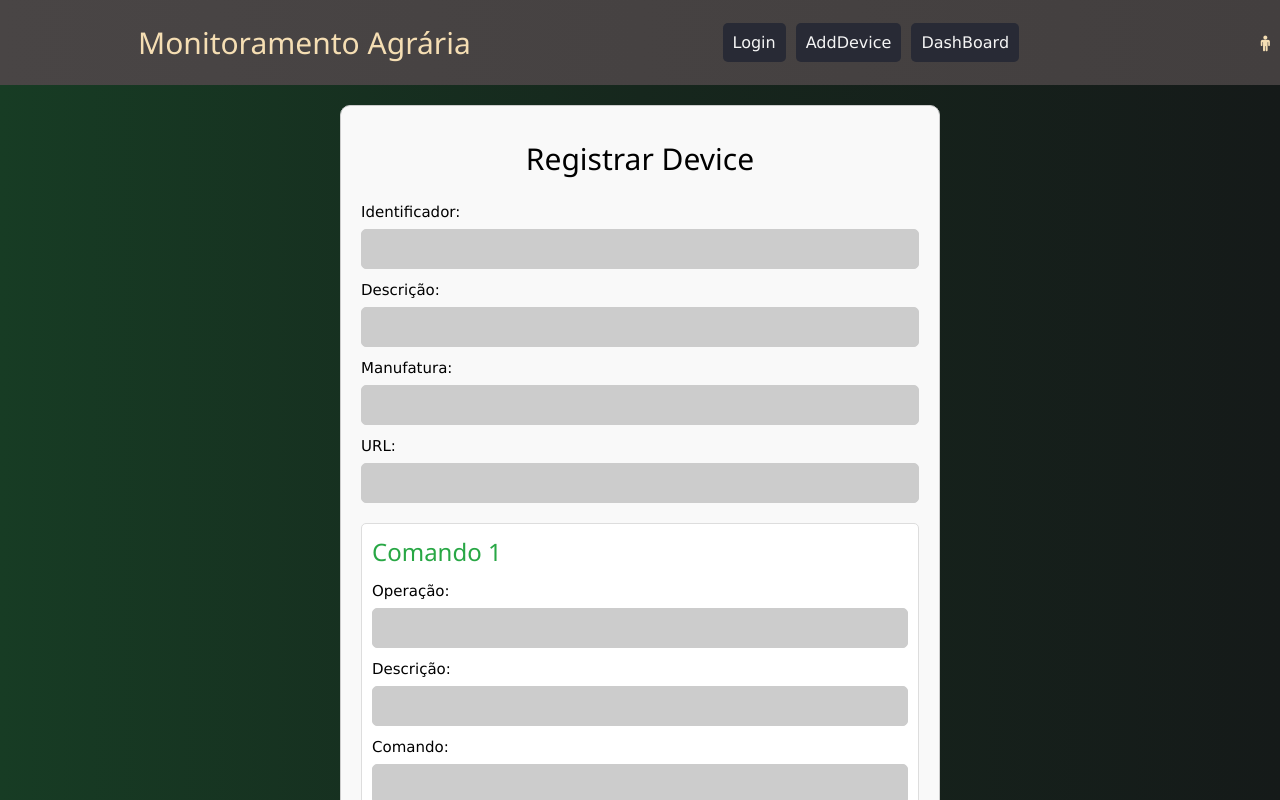
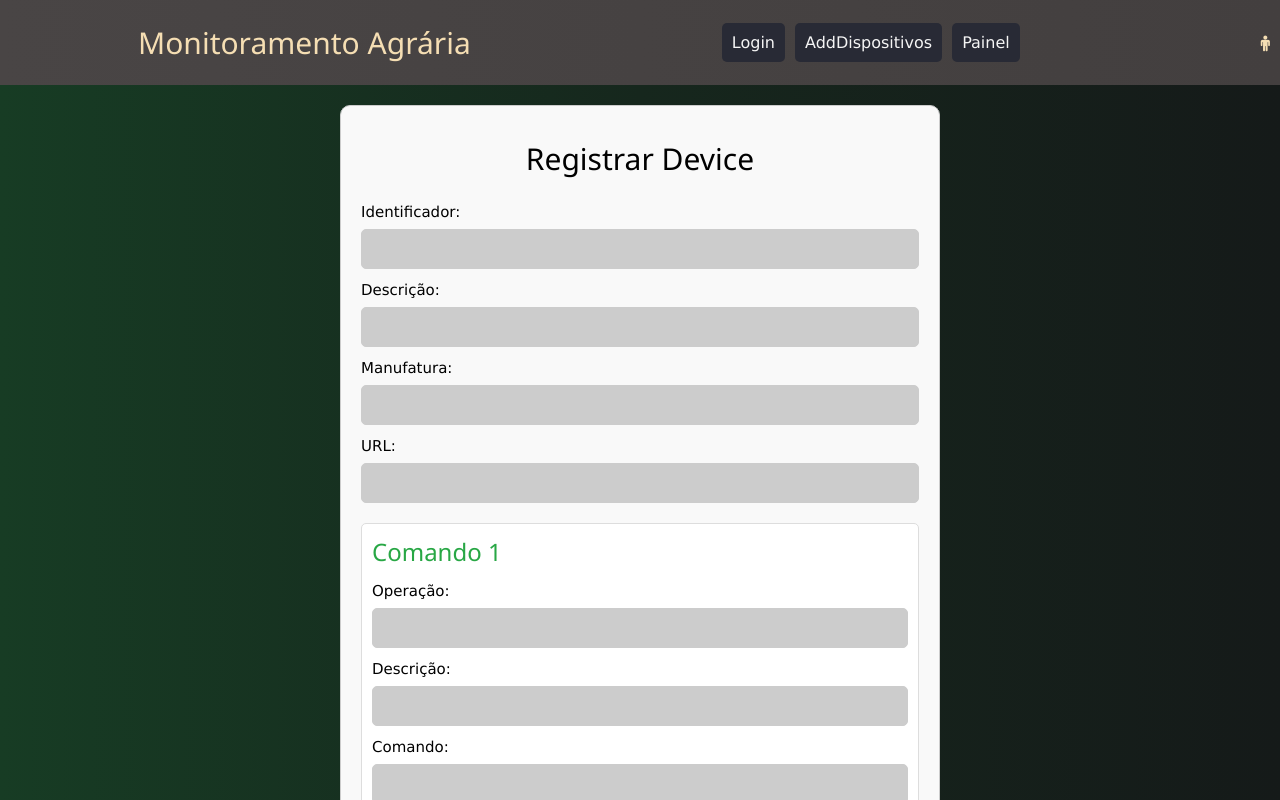
Before and after one commit to reinaldoper/agraria-monitoring, a React (Vite) app in the folder frontend/: page /device in a window 1280 px wide. Shown: the top 800 px of the page. Built offline with nearby package versions, Linux system fonts and the light colour scheme.

Commit message:
refactored: ajusta README, header

```diff
--- a/frontend/src/components/DeviceDetail.jsx
+++ b/frontend/src/components/DeviceDetail.jsx
@@ -79,7 +79,7 @@ const DeviceDetail = () => {
       <h1 className='form-command'>Detalhes do Dispositivo</h1>
       <div className="device-detail" key={device.id}>
         <div>
-          <h4>Device</h4>
+          <h4>Dispositivos</h4>
           <li><strong>Identificador:</strong> {device.identifier}</li>
           <li><strong>Descrição:</strong> {device.description}</li>
           <li><strong>Fabricante:</strong> {device.manufacturer}</li>
--- a/frontend/src/components/Header.jsx
+++ b/frontend/src/components/Header.jsx
@@ -15,8 +15,8 @@ const Header = () => {
         <h2>Monitoramento Agrária </h2>
         <div>
           <Link to="/">Login</Link>
-          <Link to="/device">AddDevice</Link>
-          <Link to="/dashboard">DashBoard</Link>
+          <Link to="/device">AddDispositivos</Link>
+          <Link to="/dashboard">Painel</Link>
         </div>
         <span className='fa fa-male'>{user ? ` Bem vindo: ${user.Username}` : ''}</span>
       </div>
```
Also changed, not shown: 1 other file (tests, documents, lock files or other folders).
